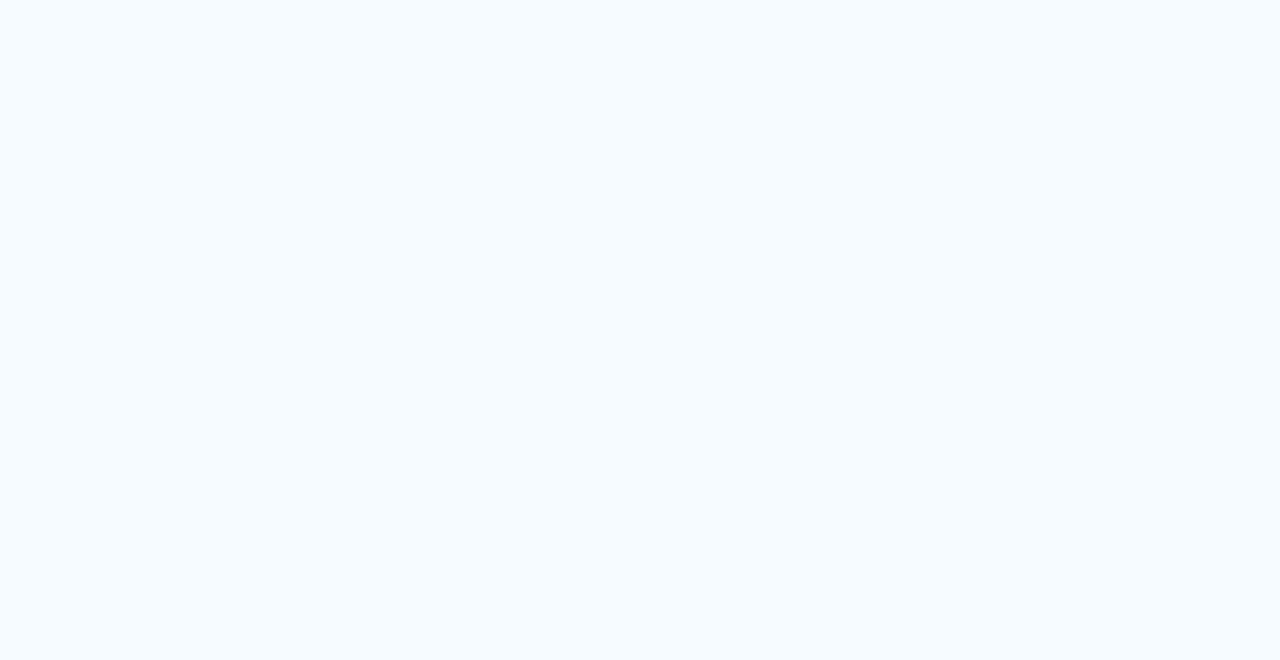
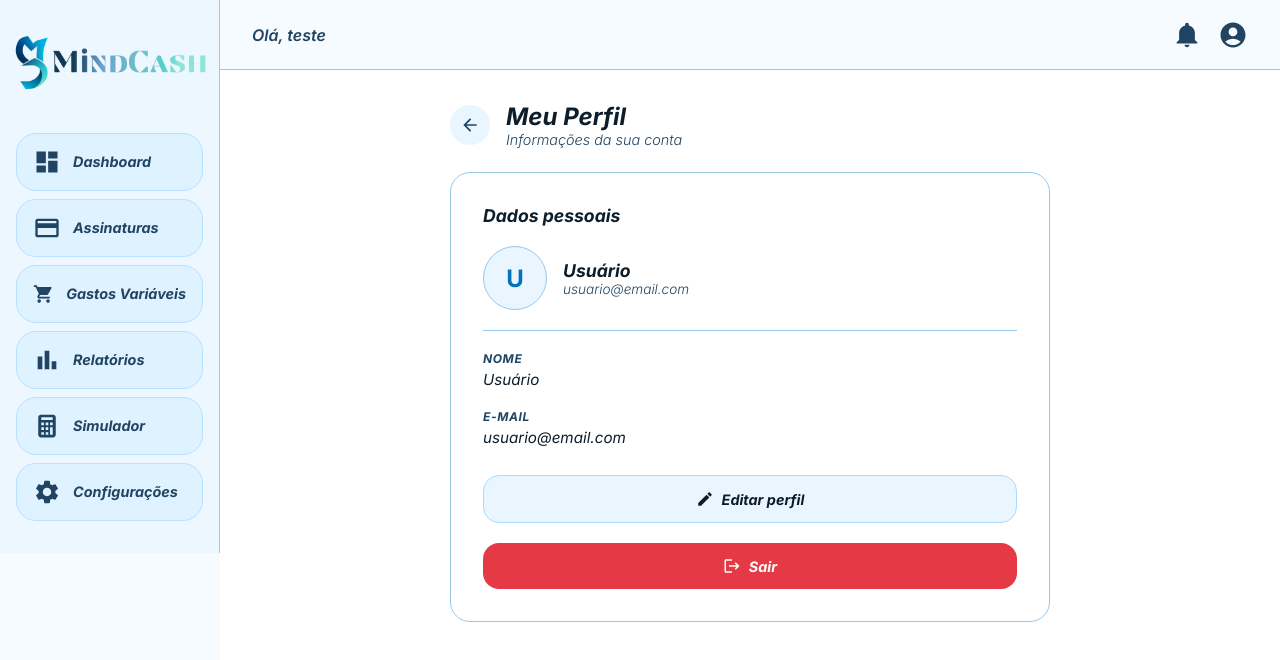
Before and after one commit to Victor-furlan/TCC, a React (Vite) app: page /perfil in a window 1280 px wide. Before the commit this address had no page. Shown: the top 660 px of the page. Built offline with nearby package versions, Linux system fonts and the light colour scheme.

Commit message:
feat(perfil): implementar tela de perfil do usuario e rota correspondente

```diff
--- a/src/components/layout/Cabecalho.module.css
+++ b/src/components/layout/Cabecalho.module.css
@@ -88,6 +88,7 @@
   cursor: pointer;
   text-align: left;
   transition: background-color 0.2s;
+  text-decoration: none;
 }
 
 .itemDropdown:hover {
--- a/src/components/layout/Cabecalho.tsx
+++ b/src/components/layout/Cabecalho.tsx
@@ -2,7 +2,7 @@ import styles from './Cabecalho.module.css'
 import { MdAccountCircle, MdPerson, MdLogout } from 'react-icons/md'
 import { IoMdNotifications } from "react-icons/io"
 import { useState } from 'react'
-import { useNavigate } from 'react-router-dom'
+import { Link, useNavigate } from 'react-router-dom'
 
 interface CabecalhoProps {
     nomeUsuario: string
@@ -41,10 +41,14 @@ export function Cabecalho({ nomeUsuario }: CabecalhoProps){
                         <div className={styles.listaDropdown}>
                             <p className={styles.tituloDropdown}>Minha Conta</p>
 
-                            <button className={styles.itemDropdown}>
+                            <Link
+                                className={styles.itemDropdown}
+                                to='/perfil'
+                                onClick={() => setDropdownContaAberto(false)}
+                            >
                                 <MdPerson size={18} />
                                 Perfil
-                            </button>
+                            </Link>
 
                             <button
                                 className={styles.itemDropdown}
--- /dev/null
+++ b/src/pages/perfil/Perfil.module.css
@@ -0,0 +1,183 @@
+.conteiner {
+  display: flex;
+  flex-direction: column;
+  gap: 24px;
+  align-items: center;
+}
+
+.areaConteudo {
+  width: 100%;
+  max-width: 600px;
+  display: flex;
+  flex-direction: column;
+  gap: 24px;
+}
+
+.cabecalho {
+  display: flex;
+  align-items: center;
+  gap: 16px;
+}
+
+.botaoVoltar {
+  display: flex;
+  align-items: center;
+  justify-content: center;
+  width: 40px;
+  height: 40px;
+  border-radius: 50%;
+  background-color: var(--fundo-formulario-campo);
+  color: var(--cor-texto-secundario);
+  text-decoration: none;
+  transition: opacity 0.2s;
+}
+
+.botaoVoltar:hover {
+  opacity: 0.7;
+}
+
+.titulo {
+  font-family: var(--fonte-base);
+  font-size: 1.5rem;
+  font-style: italic;
+  font-weight: 700;
+  color: var(--cor-texto-principal);
+}
+
+.subtitulo {
+  font-family: var(--fonte-base);
+  font-size: 0.9rem;
+  font-style: italic;
+  font-weight: 300;
+  color: var(--cor-texto-secundario);
+}
+
+.cardPerfil {
+  background-color: var(--white);
+  border: 1px solid var(--columbia-blue);
+  border-radius: 20px;
+  padding: 32px;
+  display: flex;
+  flex-direction: column;
+  gap: 20px;
+}
+
+.tituloSecao {
+  font-family: var(--fonte-base);
+  font-size: 1.1rem;
+  font-style: italic;
+  font-weight: 700;
+  color: var(--cor-texto-principal);
+}
+
+.linhaAvatar {
+  display: flex;
+  align-items: center;
+  gap: 16px;
+}
+
+.avatar {
+  width: 64px;
+  height: 64px;
+  border-radius: 50%;
+  background-color: var(--fundo-formulario-campo);
+  border: 1px solid var(--columbia-blue);
+  display: flex;
+  align-items: center;
+  justify-content: center;
+  font-family: var(--fonte-base);
+  font-size: 1.5rem;
+  font-weight: 700;
+  color: var(--cor-primaria);
+}
+
+.nomeUsuario {
+  font-family: var(--fonte-base);
+  font-size: 1.1rem;
+  font-style: italic;
+  font-weight: 700;
+  color: var(--cor-texto-principal);
+}
+
+.emailUsuario {
+  font-family: var(--fonte-base);
+  font-size: 0.85rem;
+  font-style: italic;
+  font-weight: 300;
+  color: var(--cor-texto-secundario);
+}
+
+.divisoria {
+  height: 1px;
+  background-color: var(--columbia-blue);
+}
+
+.infoCampo {
+  display: flex;
+  flex-direction: column;
+  gap: 4px;
+}
+
+.rotuloInfo {
+  font-family: var(--fonte-base);
+  font-size: 0.75rem;
+  font-style: italic;
+  font-weight: 700;
+  letter-spacing: 0.05em;
+  text-transform: uppercase;
+  color: var(--cor-texto-secundario);
+}
+
+.valorInfo {
+  font-family: var(--fonte-base);
+  font-size: 0.95rem;
+  font-style: italic;
+  font-weight: 400;
+  color: var(--cor-texto-principal);
+}
+
+.botaoEditar {
+  display: flex;
+  align-items: center;
+  justify-content: center;
+  gap: 8px;
+  background-color: var(--fundo-formulario-campo);
+  border: 1px solid var(--borda-formulario-campo);
+  border-radius: 16px;
+  padding: 14px;
+  color: var(--cor-texto-principal);
+  font-family: var(--fonte-base);
+  font-size: 0.9rem;
+  font-style: italic;
+  font-weight: 700;
+  text-decoration: none;
+  cursor: pointer;
+  transition: opacity 0.2s;
+  margin-top: 8px;
+}
+
+.botaoEditar:hover {
+  opacity: 0.8;
+}
+
+.botaoSair {
+  display: flex;
+  align-items: center;
+  justify-content: center;
+  gap: 8px;
+  background-color: var(--cor-erro);
+  border: none;
+  border-radius: 16px;
+  padding: 14px;
+  color: var(--white);
+  font-family: var(--fonte-base);
+  font-size: 0.9rem;
+  font-style: italic;
+  font-weight: 700;
+  cursor: pointer;
+  transition: opacity 0.2s;
+}
+
+.botaoSair:hover {
+  opacity: 0.85;
+}
--- /dev/null
+++ b/src/pages/perfil/Perfil.tsx
@@ -0,0 +1,66 @@
+import styles from './Perfil.module.css'
+import { Link, useNavigate } from 'react-router-dom'
+import { MdArrowBack, MdEdit, MdLogout } from 'react-icons/md'
+
+export function Perfil() {
+
+    const navegacao = useNavigate()
+
+    const fazerLogout = () => {
+        navegacao('/')
+    }
+
+    return(
+        <div className={styles.conteiner}>
+            <div className={styles.areaConteudo}>
+
+                <div className={styles.cabecalho}>
+                    <Link className={styles.botaoVoltar} to='/dashboard'>
+                        <MdArrowBack size={20} />
+                    </Link>
+                    <div>
+                        <h1 className={styles.titulo}>Meu Perfil</h1>
+                        <p className={styles.subtitulo}>Informações da sua conta</p>
+                    </div>
+                </div>
+
+                <div className={styles.cardPerfil}>
+
+                    <p className={styles.tituloSecao}>Dados pessoais</p>
+
+                    <div className={styles.linhaAvatar}>
+                        <div className={styles.avatar}>U</div>
+                        <div>
+                            <p className={styles.nomeUsuario}>Usuário</p>
+                            <p className={styles.emailUsuario}>usuario@email.com</p>
+                        </div>
+                    </div>
+
+                    <div className={styles.divisoria} />
+
+                    <div className={styles.infoCampo}>
+                        <p className={styles.rotuloInfo}>Nome</p>
+                        <p className={styles.valorInfo}>Usuário</p>
+                    </div>
+
+                    <div className={styles.infoCampo}>
+                        <p className={styles.rotuloInfo}>E-mail</p>
+                        <p className={styles.valorInfo}>usuario@email.com</p>
+                    </div>
+
+                    <Link className={styles.botaoEditar} to='/configuracoes'>
+                        <MdEdit size={18} />
+                        Editar perfil
+                    </Link>
+
+                    <button className={styles.botaoSair} onClick={fazerLogout}>
+                        <MdLogout size={18} />
+                        Sair
+                    </button>
+
+                </div>
+
+            </div>
+        </div>
+    )
+}
--- a/src/routes/routes.tsx
+++ b/src/routes/routes.tsx
@@ -5,10 +5,13 @@ import { RedefinirSenha } from '../pages/redefinirSenha/RedefinirSenha';
 import { Principal } from '../components/layout/Principal';
 import { DashBoard } from '../pages/dashBoard/DashBoard';
 import { Assinaturas } from '../pages/assinaturas/Assinaturas';
+import { RegistrarAssinatura } from '../pages/assinaturas/RegistrarAssinatura';
 import { Despesas } from '../pages/despesas/Despesas';
+import { RegistrarDespesa } from '../pages/despesas/RegistrarDespesa'
 import { Relatorios } from '../pages/relatorios/Relatorios';
 import { Simulador } from '../pages/simulador/Simulador';
 import { Configuracoes } from '../pages/configuracoes/Configuracoes';
+import { Perfil } from '../pages/perfil/Perfil';
 
 export function AppRoutes() {
   return (
@@ -21,10 +24,13 @@ export function AppRoutes() {
         <Route element={<Principal />}>
           <Route path="dashboard" element={<DashBoard/>}/>
           <Route path="assinaturas" element={<Assinaturas/>}/>
+          <Route path='assinaturas/nova' element={<RegistrarAssinatura/>}></Route>
           <Route path="despesas" element={<Despesas/>}/>
+          <Route path="despesas/nova" element={<RegistrarDespesa/>}/>
           <Route path="relatorios" element={<Relatorios/>}/>
           <Route path="simulador" element={<Simulador/>}/>
           <Route path="configuracoes" element={<Configuracoes/>}/>
+          <Route path='perfil' element={<Perfil/>}/>
         </Route>
       </Routes>
     </BrowserRouter>
```
